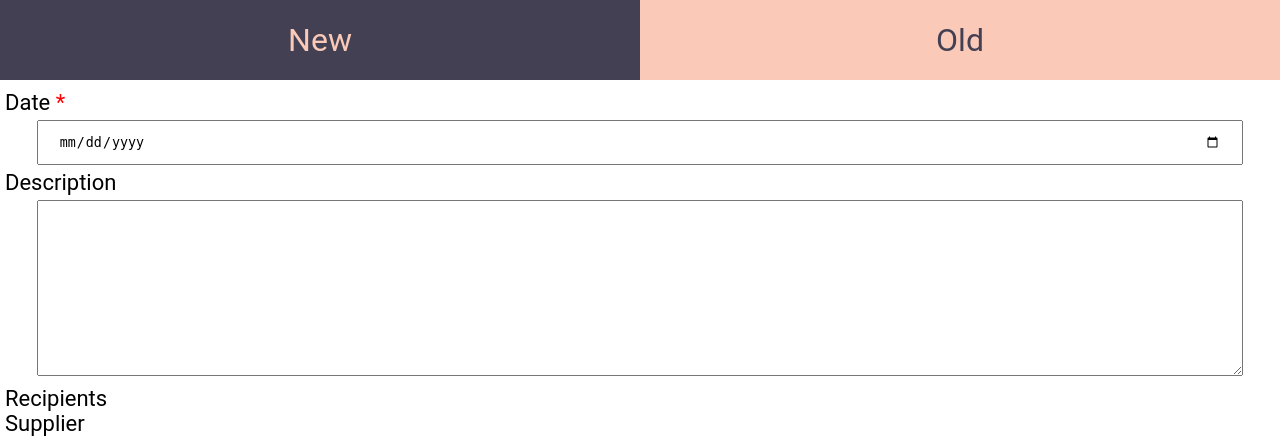
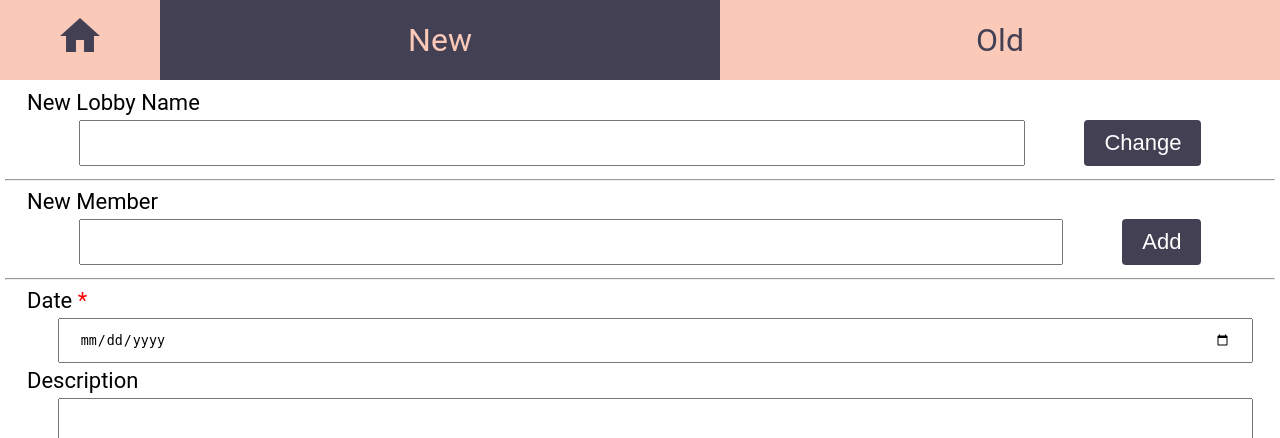
Before and after one commit to ivlin/MealzTM, a Flask app: template templates/new_entry.html in a window 1280 px wide. Shown: the top 438 px of the page. Run offline with Flask 2, Linux system fonts and the light colour scheme; the template is opened without the code that fills it, so the values that code supplies are empty.

Commit message:
much more functionality - adding users, lobbies, etc.

```diff
--- a/app.py
+++ b/app.py
@@ -1,61 +1,119 @@
 from flask import Flask, render_template, request, redirect, url_for
 import sqlite3
+import os, math
 
 app = Flask(__name__)
 
-meal_schema=["date","description","total","individual","recipient"]
-names=["Allison","Dan","Justin","Ivan","Ellis","Melvin"]
-create_str="CREATE TABLE IF NOT EXISTS meal (datestring VARCHAR(10), description VARCHAR(50), total REAL, individual REAL, recipient VARCHAR(10))"
-insert_str="INSERT INTO meal VALUES (?, ?, ?, ?, ?)"
-for name in names:
-    create_str = create_str[:-1] + ", " + name + " BOOLEAN" +create_str[-1]
-    insert_str = insert_str[:-1] + ", ?" + create_str[-1]
+meal_schema=["room","date","description","total","individual","recipient"]
+
+def get_names(room_id):
+    db=sqlite3.connect("db/mealtracker")
+    cursor=db.cursor()
+    cursor.execute("CREATE TABLE IF NOT EXISTS people (name VARCHAR(30), balance REAL, room INT)")
+    names=cursor.execute("SELECT name FROM people WHERE room = ?",(room_id)).fetchall()
+    return [name[0] for name in names]
+
+def get_createstring(names):
+    create_str="CREATE TABLE IF NOT EXISTS meal (room INT, datestring VARCHAR(10), description VARCHAR(50), total REAL, individual REAL, recipient VARCHAR(10))"
+    return create_str
+
+def get_insertstring(names):
+    insert_str="INSERT INTO meal VALUES (?, ?, ?, ?, ?, ?)"
+    return insert_str
+
+def get_table(tablename, createstring, include_id=False):
+    db=sqlite3.connect("db/mealtracker")
+    cursor = db.cursor()
+    cursor.execute(createstring)
+    if include_id:
+        return cursor.execute("SELECT rowid,* FROM "+tablename).fetchall()
+    return cursor.execute("SELECT * FROM "+tablename).fetchall()
 
 @app.route("/")
 def index():
-    return render_template("index.html")
+    rooms=get_table("room", "CREATE TABLE IF NOT EXISTS room (name VARCHAR(30), members INT)", True)
+    return render_template("index.html",rooms=rooms)
 
-def calc_balance(transactions):
-    balance={}
-    for name in names:
-        balance[name]=0
-    for transaction in transactions:
-        #print transaction
-        balance[transaction[meal_schema.index('recipient')]]-=transaction[meal_schema.index("total")]-transaction[meal_schema.index('individual')]
-        for i in xrange(len(names)):
-            if transaction[len(meal_schema)+i]:
-                balance[names[i]]+=transaction[meal_schema.index('individual')]
-    return balance
+@app.route("/<room_id>/new_member",methods=["POST"])
+def new_member(room_id):
+    db=sqlite3.connect("db/mealtracker")
+    cursor=db.cursor()
+    cursor.execute("CREATE TABLE IF NOT EXISTS people (name VARCHAR(30), balance REAL, room INT)")
+    cursor.execute("INSERT INTO people VALUES (?, ?, ?)", (request.form["new_member"],0.00, room_id))
+    db.commit()
+    return redirect(url_for("new_entry",room_id=room_id))
 
-@app.route("/history")
-def view_history():
+
+@app.route("/new_room",methods=["POST"])
+def new_room():
     db = sqlite3.connect("db/mealtracker")
     cursor = db.cursor()
-    cursor.execute(create_str)
-    history=cursor.execute("SELECT * FROM meal").fetchall()
-    return render_template("history.html",schema=meal_schema+names,history=history,names=names,balance=calc_balance(history))
+    cursor.execute("CREATE TABLE IF NOT EXISTS room (name VARCHAR(30), members INT)")
+    cursor.execute("CREATE TABLE IF NOT EXISTS payment (room INT, meal INT, sender INT, receiver INT, amount REAL)")
+    cursor.execute("INSERT INTO room VALUES (?, ?)",(request.form["roomname"], 0))
+    db.commit()
+    last_id=cursor.execute("SELECT last_insert_rowid()").fetchone()[0]
+    return redirect(url_for("new_entry",room_id=last_id))
 
-@app.route("/new_entry", methods=["GET","POST"])
-def new_entry():
+@app.route("/<room_id>/edit_lobby",methods=["POST"])
+def edit_lobby(room_id):
+    db = sqlite3.connect("db/mealtracker")
+    cursor = db.cursor()
+    cursor.execute("UPDATE room SET name = ? WHERE rowid = ?", (request.form["lobby_name"], room_id))
+    db.commit()
+    return redirect(url_for("new_entry",room_id=room_id))
+
+@app.route("/<room_id>/history")
+def view_history(room_id):
+    db = sqlite3.connect("db/mealtracker")
+    cursor = db.cursor()
+    names=get_names(room_id)
+    cursor.execute(get_createstring(names))
+    meals=cursor.execute("SELECT rowid,* FROM meal WHERE room = ?",[room_id]).fetchall()
+    people=cursor.execute("SELECT name,balance FROM people WHERE room = ?",(room_id)).fetchall()
+    transactions=cursor.execute("""SELECT payment.meal, sender.name, recipient.name, payment.amount FROM payment
+                                    INNER JOIN people sender on payment.sender=sender.rowid
+                                    INNER JOIN people recipient on payment.receiver=recipient.rowid
+                                    WHERE payment.room = ?
+                                    ORDER BY payment.room, payment.meal""", (room_id)).fetchall()
+    combined_view = {}
+    for meal in meals:
+        combined_view[meal[0]] = list(meal[1:]) + [0]*len(names)
+    for transaction in transactions:
+        combined_view[transaction[0]][len(meal_schema)+names.index(transaction[1])] = transaction[3]
+    return render_template("history.html",schema=meal_schema+names,history=combined_view,names=names,balance=people)
+
+@app.route("/<room_id>/new_entry", methods=["GET","POST"])
+def new_entry(room_id):
+    db = sqlite3.connect("db/mealtracker")
+    cursor = db.cursor()
     if request.method == "GET":
-        return render_template("new_entry.html",names=names)
+        room_name=cursor.execute("SELECT name FROM room WHERE rowid = ?",(room_id)).fetchone()[0]
+        return render_template("new_entry.html",room_name=room_name,names=get_names(room_id))
     elif request.method == "POST":
-        db = sqlite3.connect("db/mealtracker")
-        cursor = db.cursor()
-        cursor.execute(create_str)
+        names=get_names(room_id)
+        cursor.execute(get_createstring(names))
         form_vals=[]
-        #print request.form
-        #print request.form["individual"]
         for field in meal_schema:
-            form_vals.append(request.form[field])
-        for name in names:
+            if field != "room":
+                form_vals.append(request.form[field])
+        cursor.execute(get_insertstring([]), [room_id]+form_vals)
+        meal_id=cursor.execute("SELECT last_insert_rowid()").fetchone()[0]
+        for name in get_names(room_id):
+            cursor.execute("CREATE TABLE IF NOT EXISTS payment (room INT, meal INT, sender INT, receiver INT, amount REAL)")
             if name in request.form:
-                form_vals.append(True)
-            else:
-                form_vals.append(False)
-        cursor.execute(insert_str, form_vals)
+                sender=cursor.execute("SELECT rowid FROM people WHERE room = ? AND name = ?",(room_id, name)).fetchone()[0]
+                recipient=cursor.execute("SELECT rowid FROM people WHERE room = ? AND name = ?",(room_id, request.form["recipient"])).fetchone()[0]
+                cursor.execute("INSERT INTO payment VALUES (?, ?, ?, ?, ?)", (room_id, meal_id, sender, recipient, request.form["individual"]))
+                cursor.execute("UPDATE people SET balance = balance + ? WHERE rowid = ?",(request.form["individual"], sender))
+                cursor.execute("UPDATE people SET balance = balance - ? WHERE rowid = ?",(request.form["total"], recipient))
         db.commit()
-        return redirect(url_for("new_entry"))
+        return redirect(url_for("new_entry", room_id=room_id))
+
+@app.route("/reset")
+def reset():
+    os.remove("db/mealtracker")
+    return redirect(url_for("index"))
 
 if __name__=="__main__":
     app.debug = True
--- a/static/stylesheets/form.css
+++ b/static/stylesheets/form.css
@@ -1,38 +1,66 @@
 form {
   font-family: Roboto;
   font-size:22px;
+  padding: 0 1em;
 }
 textarea {
-  width: 95%;
+  width: 97.5%;
   padding: 12px 20px;
   margin: 5px 2.5%;
   box-sizing: border-box;
 }
+.form_container {
+  font-family: Roboto;
+  font-size:22px;
+  padding: 0 1em;
+}
+.form_container form {
+  display: flex;
+}
+
+.form_container form input[type=text] {
+  padding: 12px 20px;
+  margin: 5px 2.5%;
+  flex: 1 1 auto;
+  box-sizing: border-box;
+}
 
 input[type=date], input[type=number] {
-  width: 95%;
+  width: 97.5%;
   padding: 12px 20px;
   margin: 5px 2.5%;
   box-sizing: border-box;
 }
 
 input[type=number][readonly] {
-  width: 95%;
+  width: 97.5%;
   padding: 12px 20px;
   margin: 5px 2.5%;
   box-sizing: border-box;
   background-color: #BBB;
 }
 
-input[type=submit] {
-  width: 100%;
-  background-color: #888;
+.form_container form input[type=submit] {
+  background-color: #444054;
   color: white;
-  font-size: 1.5em;
-  padding: 14px 20px;
-  margin: 8px 0;
+  font-size: 1em;
+  padding: 10px 20px;
+  margin: 5px 2.5%;
   border: none;
   border-radius: 4px;
+  cursor: pointer;
+}
+
+#new_entry_form input[type=submit] {
+  background-color: #444054;
+  color: white;
+  font-size: 1em;
+  padding: 10px 20px;
+  margin: 5px 2.5%;
+  border: none;
+  border-radius: 4px;
+  flex-grow: 100%;
+  width: 100%;
   cursor: pointer;
 }
 
@@ -131,7 +159,7 @@ input[type=submit] {
 .styled-select.slate {
    background: url(http://i62.tinypic.com/2e3ybe1.jpg) no-repeat right center;
    height: 3.5em;
-  width: 95%;
+  width: 97.5%;
   padding: 12px 20px;
   margin: 5px 2.5%;
 }
@@ -139,7 +167,13 @@ input[type=submit] {
 .styled-select.slate select {
    border: 1px solid #ccc;
    font-size: 16px;
-  width: 95%;
+  width: 97.5%;
   padding: 12px 20px;
   margin: 5px 2.5%;
 }
+
+.centered {
+  display: flex;
+  align-content: center;
+  justify-content: space-around;
+}
--- a/static/stylesheets/navigation.css
+++ b/static/stylesheets/navigation.css
@@ -3,6 +3,9 @@ body{
     margin: 0;
     height:100%;
 }
+/*
+    HEADER navbar
+*/
 #header{
     margin:-5px;
     display:flex;
@@ -11,7 +14,6 @@ body{
     position: fixed;
     min-height: 20px;
     max-height:100px;
-    background-color: red;
     position: fixed;
     text-align: center;
     font-family:Roboto;
@@ -35,7 +37,14 @@ a {
     background-color: #444054;
     color: #FAC9B8;
 }
-#goto_old{
+#goto_old, #goto_home{
     color: #444054;
     background-color: #FAC9B8;
 }
+#goto_home{
+    width:30%;
+    max-width: 5em;
+}
+#goto_home i{
+    font-size:1.5em;
+}
--- a/templates/base.html
+++ b/templates/base.html
@@ -4,14 +4,22 @@
 <head>
     <title>Mealz</title>
 </head>
+<link rel="stylesheet" href="https://fonts.googleapis.com/icon?family=Material+Icons">
+<link rel="stylesheet" type="text/css" href="{{ url_for('static',filename='stylesheets/navigation.css') }}" />
+<link rel="stylesheet" type="text/css" href="{{ url_for('static',filename='stylesheets/form.css') }}" />
 
 <body>
 <div id="header">
+    <a href="../.." id="goto_home">
+        <div>
+            <p><i class="material-icons">home</i></p>
+        </div>
+    </a>
     <a href="new_entry">
-    <div id="goto_new"><p> New </p> </div>
+        <div id="goto_new"><p> New </p> </div>
     </a>
     <a href="history">
-    <div id="goto_old"><p> Old </p> </div>
+        <div id="goto_old"><p> Old </p> </div>
     </a>
 </div>
 <div id="header-spacer">
@@ -19,8 +27,7 @@
 {% block body %}
 {% endblock %}
 </body>
-<link rel="stylesheet" type="text/css" href="{{ url_for('static',filename='stylesheets/navigation.css') }}" />
-<link rel="stylesheet" type="text/css" href="{{ url_for('static',filename='stylesheets/form.css') }}" />
+
 <script>
 document.addEventListener("DOMContentLoaded", function(){
   document.getElementById("header-spacer").style.height=""+(document.getElementById("header").offsetHeight+5)+"px";
--- a/templates/new_entry.html
+++ b/templates/new_entry.html
@@ -1,7 +1,21 @@
 <!DOCTYPE html>
 {% extends "base.html" %}
 {% block body %}
-    <form role="form" method="POST" action="new_entry">
+    <div class="form_container">
+    New Lobby Name
+    <form id="new_lobby_name" role="form" method="POST" action="edit_lobby">
+        <input type="text" name="lobby_name" value="{{ room_name }}" required> <input type="submit" value="Change">
+    </form>
+    </div>
+    <hr>
+    <div class="form_container">
+    New Member
+    <form id="new_member_form" role="form" method="POST" action="new_member">
+        <input type="text" name="new_member" required> <input type="submit" value="Add">
+    </form>
+    </div>
+    <hr>
+    <form id="new_entry_form" role="form" method="POST" action="new_entry">
         Date <span style="color:red; text-decoration:bold">*</span><input type="date" name="date" required> <br>
         Description <br>
         <textarea rows="10" cols="50" name="description" value="Description"></textarea><br>
@@ -20,23 +34,17 @@
                 <option value="{{ name }}">{{ name }}</option>
             {% endfor %}
         </select><br>
-        <!--
-        Allison <input type="checkbox" name="Allison"> <br>
-        Dan <input type="checkbox" name="Dan"> <br>
-        Ivan <input type="checkbox" name="Ivan"> <br>
-        Justin <input type="checkbox" name="Justin"> <br>
-        Ellis <input type="checkbox" name="Ellis"> <br>
-        Melvin <input type="checkbox" name="Melvin"> <br>
-        -->
         Total Cost <span style="color:red; text-decoration:bold">*</span><input type="number" id="total" name="total" step="0.01" value="0.00" required> <br>
         Individual Cost <input type="number" id="individual" name="individual" step="0.01" readonly> <br>
-        <input type="submit" value="submit">
+        <div class="centered">
+            <input type="submit" value="submit" {% if names|length == 0 %} disabled {% endif %}>
+        </div>
     </form>
 <script>
     var participants=0;
     var participant_inputs = document.getElementsByClassName("participant");
     var updateCost = function updateCost(){
-        document.getElementById("individual").value = document.getElementById("total").value/(participants+1);
+        document.getElementById("individual").value = Math.round(document.getElementById("total").value/(participants+1)*100)/100;
     };
     var updateRoster = function updateRoster(){
         participants=0;
@@ -56,6 +64,10 @@
         updateRoster();
         updateCost();
     }
+    document.getElementById("new_entry_form").addEventListener("submit",function(){
+        updateCost();
+        return true;
+    });
     for (var i=0; i<participant_inputs.length; i++){
         participant_inputs[i].addEventListener("click",function(){
             updateRoster();
```
Also changed, not shown: main.py (added, +61 -0 lines), static/stylesheets/index.css (added, +106 -0 lines), templates/history.html (+4 -4 lines), templates/index.html (+63 -41 lines), templates/lobby.html (added, +34 -0 lines), templates/lobby_item.html (added), 1 other file.
